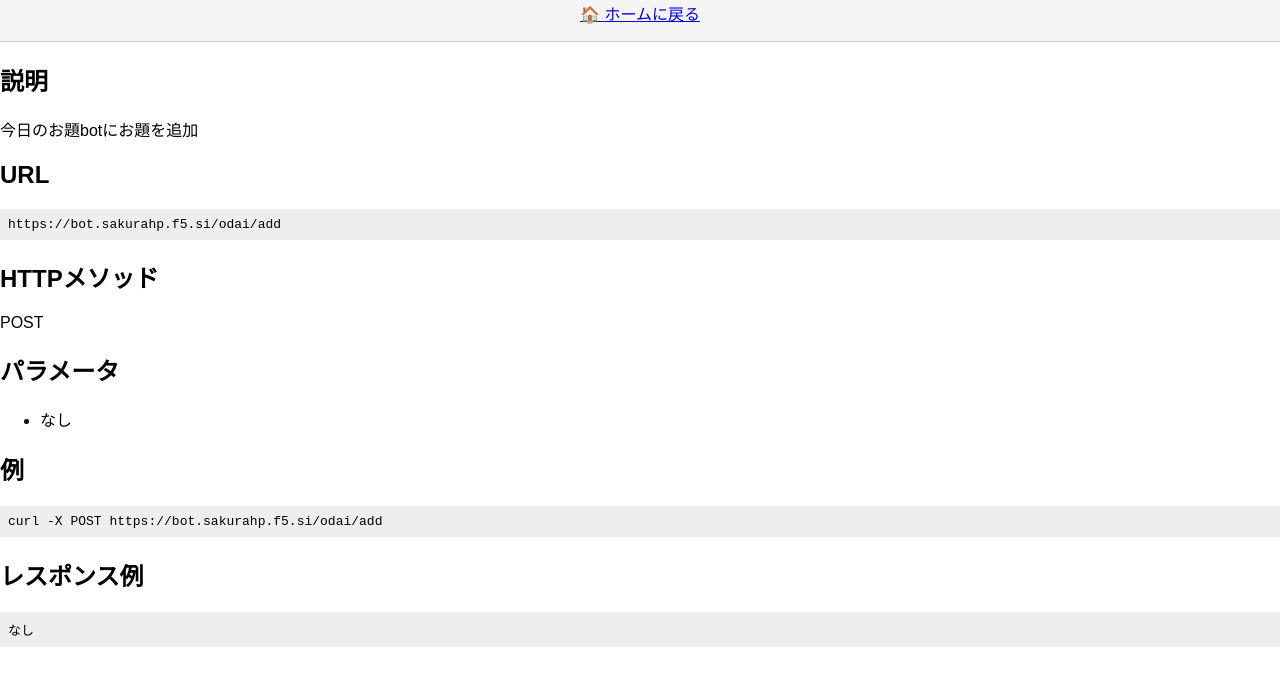
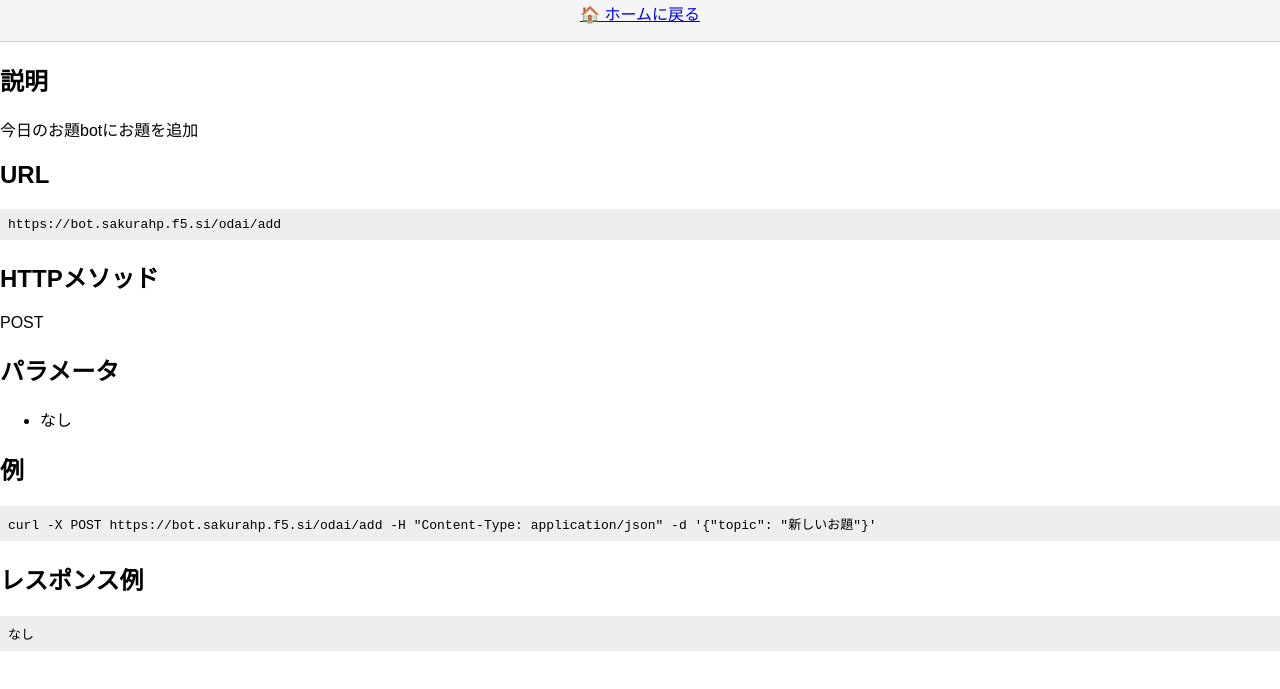
Before and after one commit to Wataamee777/render-sakurajsbot, a website: page site/odai/add/index.html in a window 1280 px wide. Shown: the part 95-784 px from the top of the page. Drawn offline with Linux system fonts and the light colour scheme.

Commit message:
Update index.html

```diff
--- a/site/odai/add/index.html
+++ b/site/odai/add/index.html
@@ -37,7 +37,7 @@
 
   <section>
     <h2>例</h2>
-    <pre><code>curl -X POST https://bot.sakurahp.f5.si/odai/add</code></pre>
+    <pre><code>curl -X POST https://bot.sakurahp.f5.si/odai/add -H "Content-Type: application/json" -d '{"topic": "新しいお題"}'</code></pre>
   </section>
 
   <section>
```
